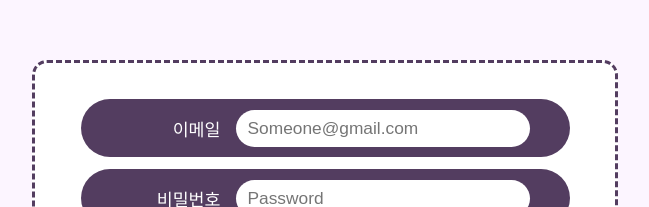
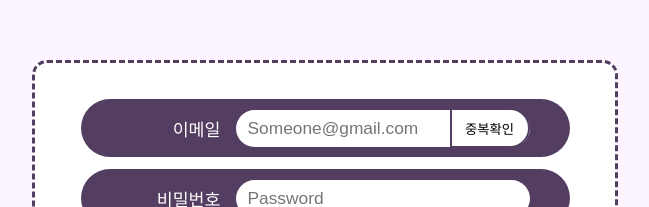
Before and after one commit to muguk04-4/lostArk_guildManager, a Vue app in the folder loagm/: page /signup_master in a window 1280 px wide. Shown: the part 108-315 px from the top of the page, without its empty margins (315-964 px from the left). Built offline with nearby package versions, Linux system fonts and the light colour scheme; a web font is replaced by a local one.

Commit message:
front-end design 90% complete

```diff
--- a/loagm/src/views/MainView.vue
+++ b/loagm/src/views/MainView.vue
@@ -109,7 +109,7 @@
 export default {
   data () {
     return {
-      guildName: 'opentheGate',
+      guildName: '임시길넴',
       accountName: '임시원넴',
       helpBtn: false,
       menuBtn: false,
@@ -346,5 +346,10 @@ export default {
     background-color: white;
     font-size: 12pt;
     font-weight: 700;
+    transition: background 0.15s, color 0.15s;
+  }
+  .to-top:hover{
+    background-color: var(--container-bg-color);
+    color: white;
   }
 </style>
--- a/loagm/src/views/SignUpMasterView.vue
+++ b/loagm/src/views/SignUpMasterView.vue
@@ -14,6 +14,7 @@
     <div class="input-layout">
       <div>
         <span>이메일</span><input type="email" placeholder="Someone@gmail.com">
+        <button id="emailCheck" @click="btnClick">중복확인</button>
       </div>
       <div>
         <span>비밀번호</span><input type="text" placeholder="Password">
@@ -28,7 +29,7 @@
         <span>길드 이름</span><input type="text" placeholder="Guildname">
       </div>
     </div>
-    <button @click="btnClick" id="check1">확인</button>
+    <button @click="btnClick" id="check1" class="check1">확인</button>
   </div>
 </template>
 
@@ -38,13 +39,22 @@ export default {
     return {
       guildName: '임시길넴',
       guildCode: 'WEFH*#HINOVS(8',
-      isSignUpSuccess: false
+      isSignUpSuccess: false,
+      isEmailNew: false
     }
   },
   methods: {
     btnClick (event) {
       if (event.target.id === 'check1') {
-        this.isSignUpSuccess = true
+        if (this.isEmailNew === false) {
+          alert('이메일 중복 확인해주세요.')
+        } else {
+          this.isSignUpSuccess = true
+        }
+      }
+      if (event.target.id === 'emailCheck') {
+        this.isEmailNew = true
+        alert('확인되었습니다.')
       }
     }
   }
@@ -64,6 +74,7 @@ export default {
     flex-direction: column;
     align-items: center;
     justify-content: center;
+    z-index: 1;
   }
   .modal p{
     border-radius: 15px;
@@ -88,11 +99,20 @@ export default {
     height: 65px;
     font-size: 16pt;
     font-weight: 700;
+    transition: background-color 0.15s, color 0.15s;
+  }
+  .modal button:hover{
+    background-color: var(--container-bg-color);
+    color: white;
   }
 
   /* 본 페이지 스타일 */
   .container{
     margin-top: 160px;
+  }
+  .container button:hover{
+    background-color: var(--container-bg-color);
+    color: white;
   }
   .input-layout{
     width: 580px;
@@ -132,7 +152,20 @@ export default {
     border-radius: 20px;
     border: none;
   }
-  .container button{
+  .input-layout div:nth-child(1) {
+    position: relative;
+  }
+  .input-layout button{
+    background-color: white;
+    border: 2px solid var(--container-bg-color);
+    border-radius: 0px 20px 20px 0px;
+    width: 80px;
+    height: 40px;
+    position: absolute;
+    right: 40px;
+    transition: background-color 0.15s, color 0.15s;
+  }
+  .check1{
     background-color: white;
     border: 2px solid var(--container-bg-color);
     color: var(--container-bg-color);
@@ -142,5 +175,6 @@ export default {
     height: 60px;
     font-size: 16pt;
     font-weight: 700;
+    transition: background-color 0.15s, color 0.15s;
   }
 </style>
--- a/loagm/src/views/SignUpMemberView.vue
+++ b/loagm/src/views/SignUpMemberView.vue
@@ -15,6 +15,7 @@
     <div class="input-layout">
       <div>
         <span>이메일</span><input type="email" placeholder="Someone@gmail.com">
+        <button id="emailCheck" @click="btnClick">중복확인</button>
       </div>
       <div>
         <span>비밀번호</span><input type="text" placeholder="Password">
@@ -29,7 +30,7 @@
         <span>길드 코드</span><input type="text" placeholder="Code">
       </div>
     </div>
-    <button @click="btnClick" id="check1">확인</button>
+    <button @click="btnClick" id="check1" class="check1">확인</button>
   </div>
 </template>
 
@@ -37,13 +38,22 @@
 export default {
   data () {
     return {
-      isSignUpSuccess: false
+      isSignUpSuccess: false,
+      isEmailNew: false
     }
   },
   methods: {
     btnClick (event) {
       if (event.target.id === 'check1') {
-        this.isSignUpSuccess = true
+        if (this.isEmailNew === false) {
+          alert('이메일 중복 확인해주세요.')
+        } else {
+          this.isSignUpSuccess = true
+        }
+      }
+      if (event.target.id === 'emailCheck') {
+        this.isEmailNew = true
+        alert('확인되었습니다.')
       }
     }
   }
@@ -63,6 +73,7 @@ export default {
     flex-direction: column;
     align-items: center;
     justify-content: center;
+    z-index: 1;
   }
   .modal p{
     border-radius: 15px;
@@ -87,11 +98,20 @@ export default {
     height: 65px;
     font-size: 16pt;
     font-weight: 700;
+    transition: background-color 0.15s, color 0.15s;
+  }
+  .modal button:hover{
+    background-color: var(--container-bg-color);
+    color: white;
   }
 
   /* 본 페이지 스타일 */
   .container{
     margin-top: 160px;
+  }
+  .container button:hover{
+    background-color: var(--container-bg-color);
+    color: white;
   }
   .input-layout{
     width: 580px;
@@ -131,7 +151,20 @@ export default {
     border-radius: 20px;
     border: none;
   }
-  .container button{
+  .input-layout div:nth-child(1) {
+    position: relative;
+  }
+  .input-layout button{
+    background-color: white;
+    border: 2px solid var(--container-bg-color);
+    border-radius: 0px 20px 20px 0px;
+    width: 80px;
+    height: 40px;
+    position: absolute;
+    right: 40px;
+    transition: background-color 0.15s, color 0.15s;
+  }
+  .check1{
     background-color: white;
     border: 2px solid var(--container-bg-color);
     color: var(--container-bg-color);
@@ -141,5 +174,6 @@ export default {
     height: 60px;
     font-size: 16pt;
     font-weight: 700;
+    transition: background-color 0.15s, color 0.15s;
   }
 </style>
```
